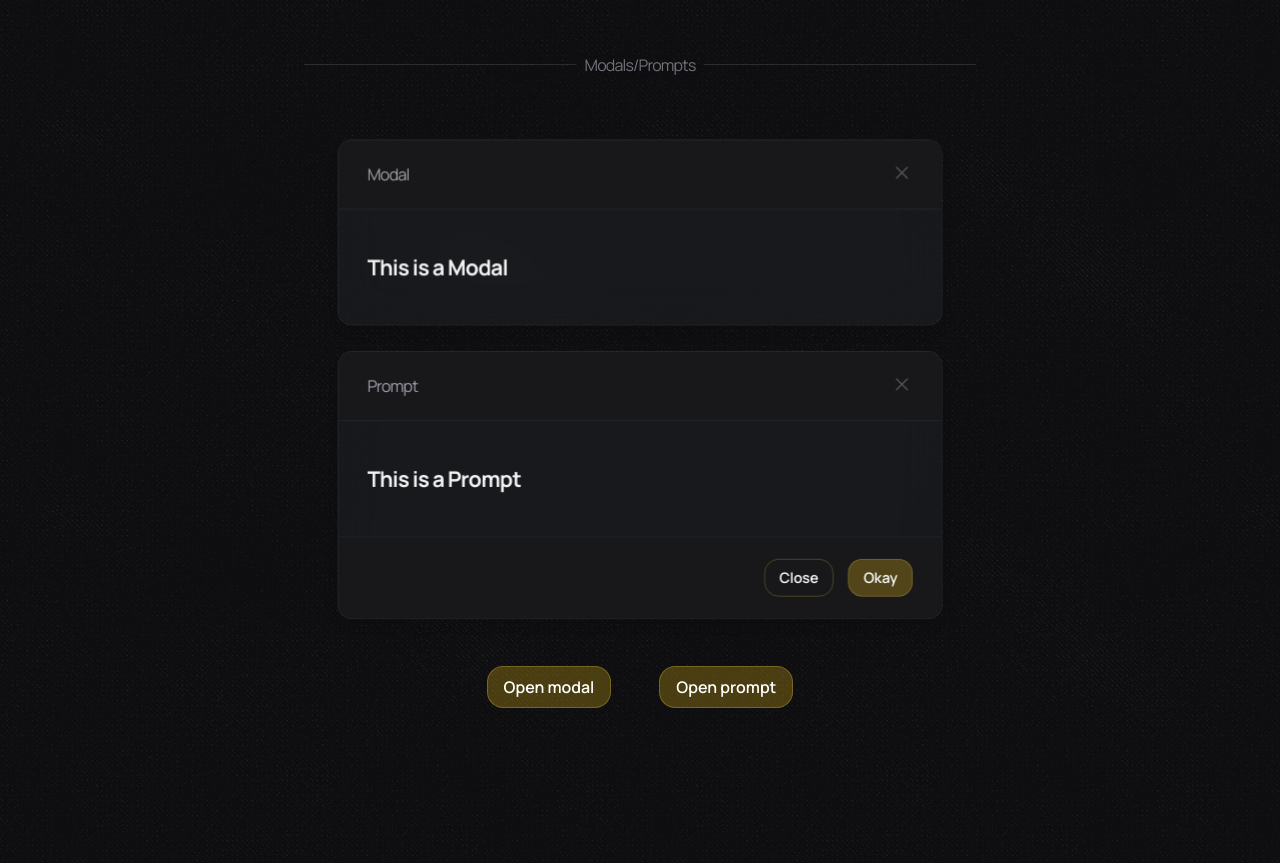
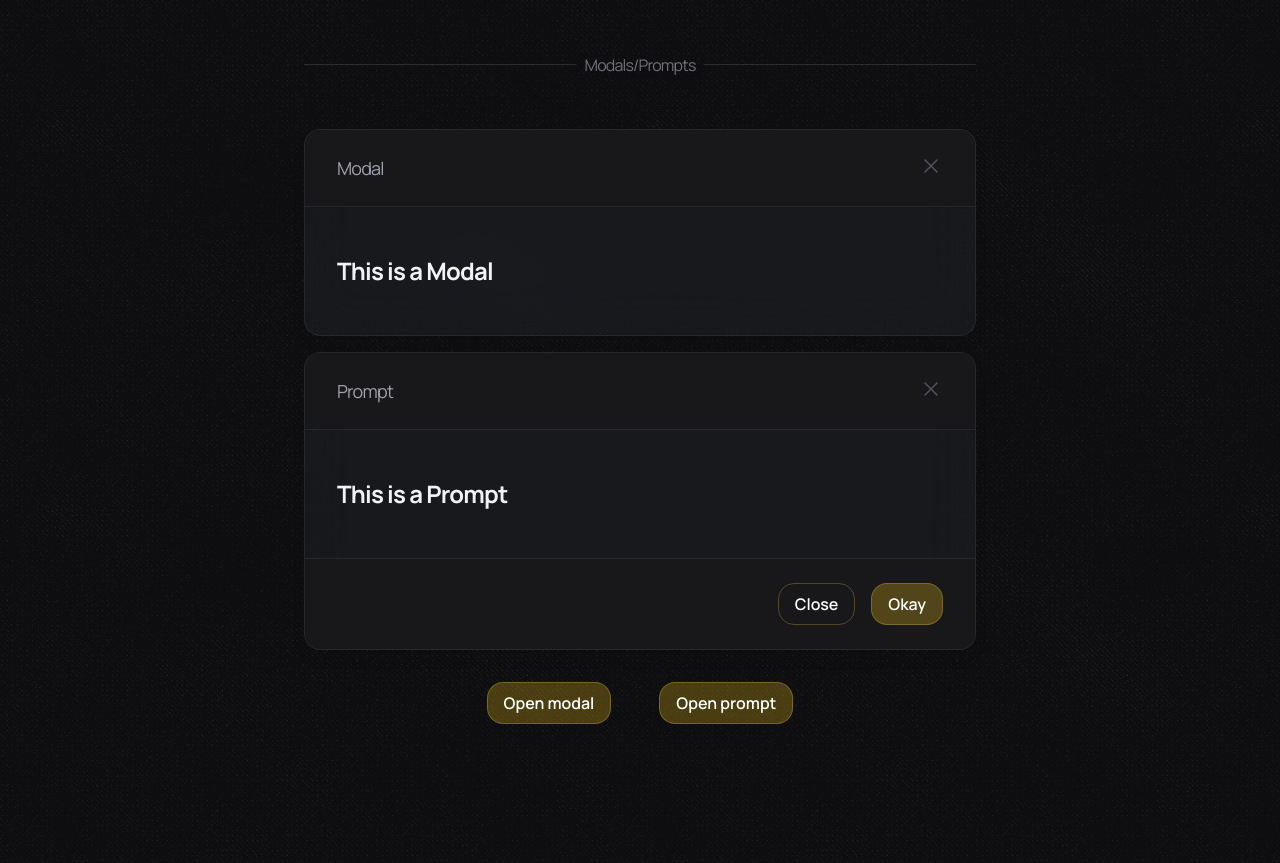
Before and after one commit to boidushya/this-website-is-dope, a React (Vite) app: page / in a window 1280 px wide. Shown: the part 3540-4403 px from the top of the page. Built offline with nearby package versions, Linux system fonts and the light colour scheme; a web font is replaced by a local one.

Commit message:
fix: added animations to modal

```diff
--- a/src/components/SectionUIKit.tsx
+++ b/src/components/SectionUIKit.tsx
@@ -166,7 +166,14 @@ const ModalSection: React.FC<{
 	return (
 		<ContainerSection>
 			<Divider text="Modals/Prompts" />
-			<div className="ReactModal__Content overflow-hidden">
+			<div
+				className="ReactModal__Content overflow-hidden block-animate-up"
+				style={{
+					// @ts-ignore
+					"--start": "750ms",
+					"--delay": `${0.25}s`,
+				}}
+			>
 				<div className="flex justify-between py-6 px-8 text-lg font-secondary sticky bg-zinc-900 top-0 left-0 z-20 border-b border-gray-400 border-opacity-10">
 					<span>Modal</span>
 					<a className="cursor-pointer text-zinc-600 hover:text-zinc-400 transition-colors">
@@ -190,7 +197,14 @@ const ModalSection: React.FC<{
 					<h4>This is a Modal</h4>
 				</div>
 			</div>
-			<div className="ReactModal__Content overflow-hidden">
+			<div
+				className="ReactModal__Content overflow-hidden block-animate-up mt-4"
+				style={{
+					// @ts-ignore
+					"--start": "750ms",
+					"--delay": `${0.375}s`,
+				}}
+			>
 				<div className="flex justify-between py-6 px-8 text-lg font-secondary sticky bg-zinc-900 top-0 left-0 z-20 border-b border-gray-400 border-opacity-10">
 					<span>Prompt</span>
 					<a className="cursor-pointer text-zinc-600 hover:text-zinc-400 transition-colors">
@@ -218,10 +232,15 @@ const ModalSection: React.FC<{
 					<Button variant="secondary">Close</Button>
 				</div>
 			</div>
-			<div className="flex gap-12 flex-wrap justify-center mt-8">
+			<div className="flex gap-12 flex-wrap justify-center mt-8 ">
 				<button
 					onClick={() => setIsModalOpen(true)}
-					className="bg-yellow-400 bg-opacity-25 border border-yellow-300 border-opacity-25 text-white flex items-center gap-2 py-2 px-4 font-semibold tracking-normal rounded-2xl transition-colors hover:border-opacity-0 hover:shadow-md justify-center cursor-pointer"
+					style={{
+						// @ts-ignore
+						"--start": "1.5s",
+						"--delay": `${0.25}s`,
+					}}
+					className="block-animate-up bg-yellow-400 bg-opacity-25 border border-yellow-300 border-opacity-25 text-white flex items-center gap-2 py-2 px-4 font-semibold tracking-normal rounded-2xl transition-colors hover:border-opacity-0 hover:shadow-md justify-center cursor-pointer"
 				>
 					Open modal
 				</button>
@@ -234,7 +253,12 @@ const ModalSection: React.FC<{
 				</Modal>
 				<button
 					onClick={() => setIsPromptOpen(true)}
-					className="bg-yellow-400 bg-opacity-25 border border-yellow-300 border-opacity-25 text-white flex items-center gap-2 py-2 px-4 font-semibold tracking-normal rounded-2xl transition-colors hover:border-opacity-0 hover:shadow-md justify-center cursor-pointer"
+					style={{
+						// @ts-ignore
+						"--start": "1.5s",
+						"--delay": `${0.375}s`,
+					}}
+					className="block-animate-up bg-yellow-400 bg-opacity-25 border border-yellow-300 border-opacity-25 text-white flex items-center gap-2 py-2 px-4 font-semibold tracking-normal rounded-2xl transition-colors hover:border-opacity-0 hover:shadow-md justify-center cursor-pointer"
 				>
 					Open prompt
 				</button>
```
